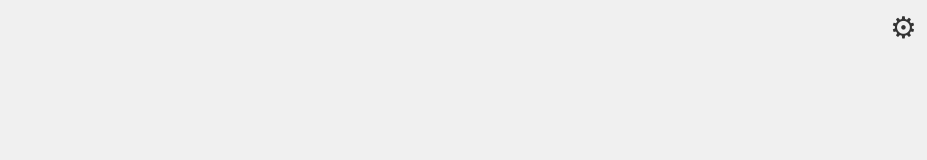
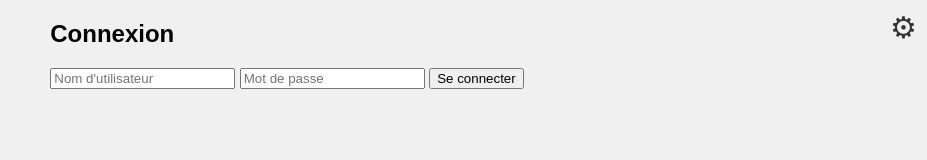
Before and after one commit to Flayz13/Portail, a website: page index.html in a window 1280 px wide. Shown: the whole page, without its empty margins (353-1280 px from the left). Drawn offline with Linux system fonts and the light colour scheme.

Commit message:
Update index.html

```diff
--- a/index.html
+++ b/index.html
@@ -7,6 +7,14 @@
     <link rel="stylesheet" href="styles.css">
 </head>
 <body>
+
+ <div id="login-container" class="login-container">
+        <h2>Connexion</h2>
+        <input type="text" id="login-username" placeholder="Nom d'utilisateur">
+        <input type="password" id="login-password" placeholder="Mot de passe">
+        <button id="login-button">Se connecter</button>
+        <div id="login-error" class="error-message"></div>
+    </div>
 
     <!-- Settings Icon (Cogwheel) -->
     <div id="settings-icon" class="settings-icon">&#9881;</div>
```
